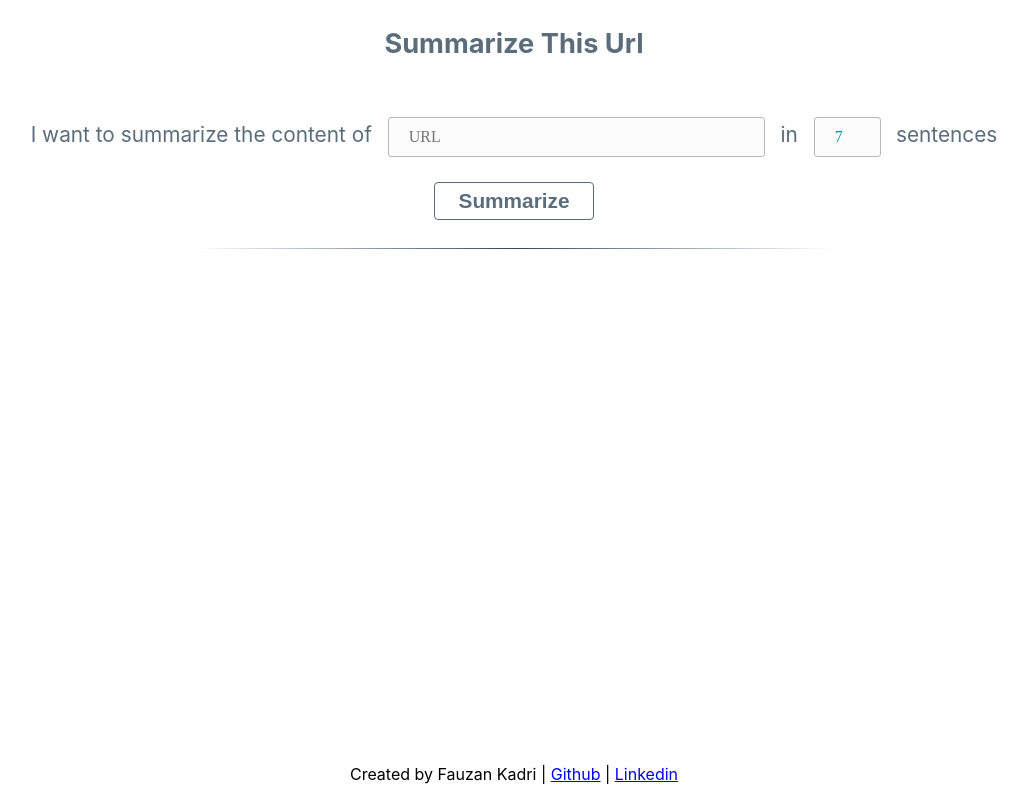
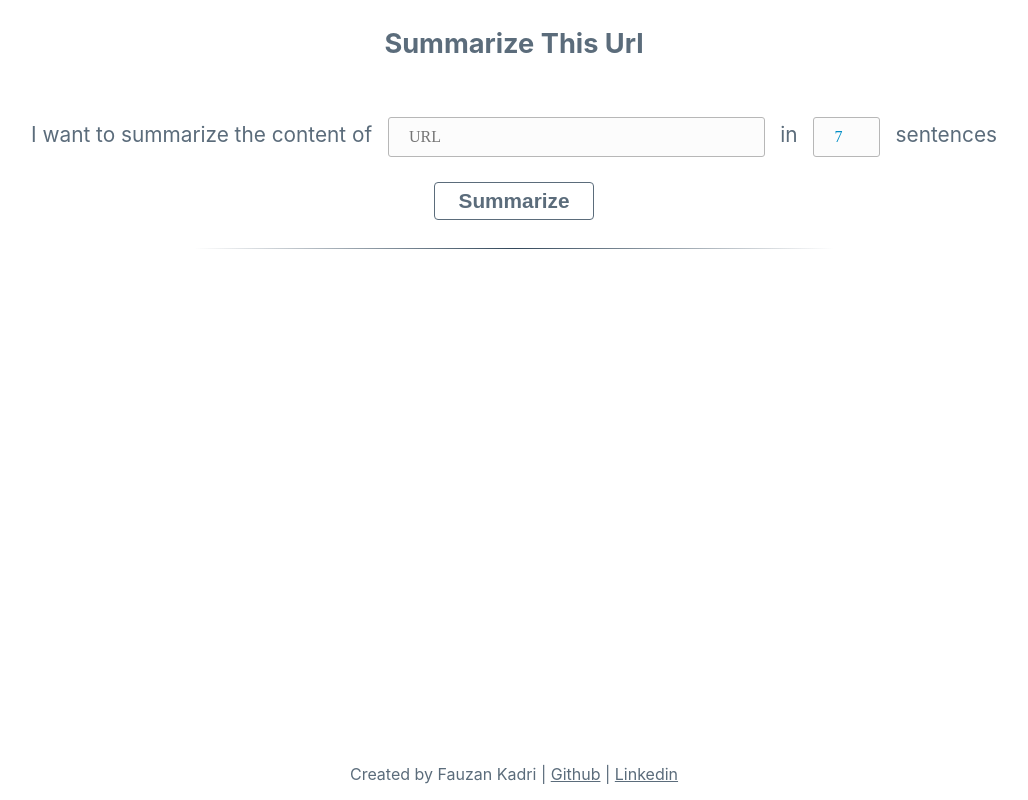
Before and after one commit to fauzankadri/summarize-this-url, a website: page static/index.html in a window 1280 px wide. Shown: the whole page, without its empty margins (126-1154 px from the left). Drawn offline with Linux system fonts and the light colour scheme.

Commit message:
changed html

```diff
--- a/static/index.html
+++ b/static/index.html
@@ -17,8 +17,11 @@
         </header>
         <form class="content_font main_about" id="input_form">
             <span>I want to summarize the content of </span>
-            <input class="input_box" id="input_url" type="text" name="input_url" placeholder="URL" size="35" ><span> in </span>
-            <input class="input_box" id="input_sentences" type="text" name="input_sentences"  value="7" maxlength="3"> <span> sentences</span><br>
+            <input class="input_box" id="input_url" type="text" name="input_url" placeholder="URL" size="35">
+            <span> in </span>
+            <input class="input_box" id="input_sentences" type="text" name="input_sentences" value="7" maxlength="3">
+            <span> sentences</span>
+            <br>
             <button class="btn" id="summarize_btn">Summarize</button>
         </form>
         <hr>
@@ -34,7 +37,10 @@
     </div>
 
     <footer>
-        <p>Created by Fauzan Kadri | <a class="no_decor" href="/">Github</a> | <a class="no_decor" href="/">Linkedin</a></p>
+        <p id="author">Created by Fauzan Kadri |
+            <a class="no_decor" href="https://github.com/fauzankadri" target="_blank">Github</a> |
+            <a class="no_decor" href="https://www.linkedin.com/in/fauzankadri/" target="_blank">Linkedin</a>
+        </p>
     </footer>
     <script src="js/api.js"></script>
     <script src="js/index.js"></script>
--- a/static/style/index.css
+++ b/static/style/index.css
@@ -144,3 +144,13 @@ hr {
     font-size: 1.7em !important;
     margin: 0px 10px 10px 0px;
 }
+
+.no_decor {
+
+    color: #5b6c7b;
+
+}
+
+#author {
+    color: #5b6c7b;
+}
```
